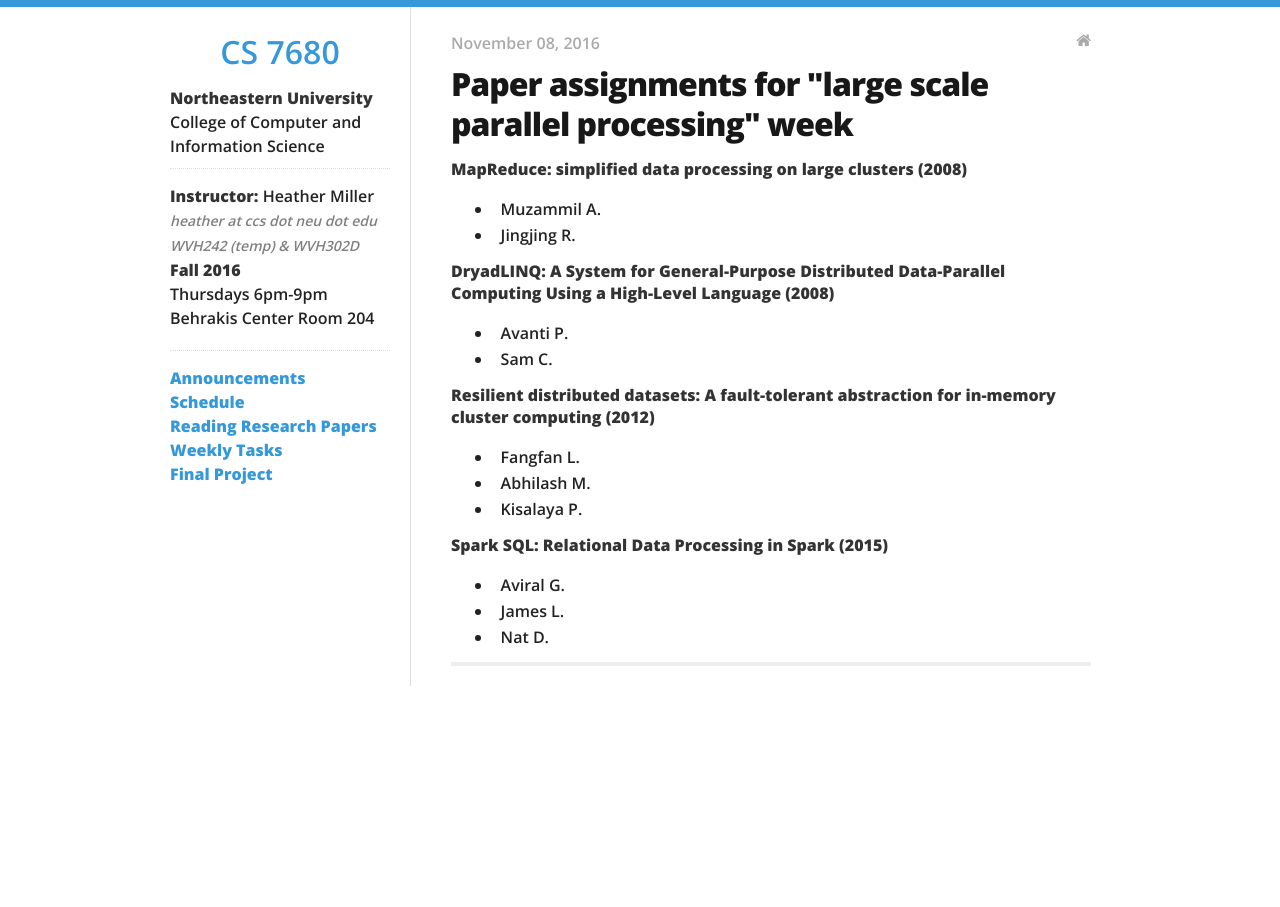
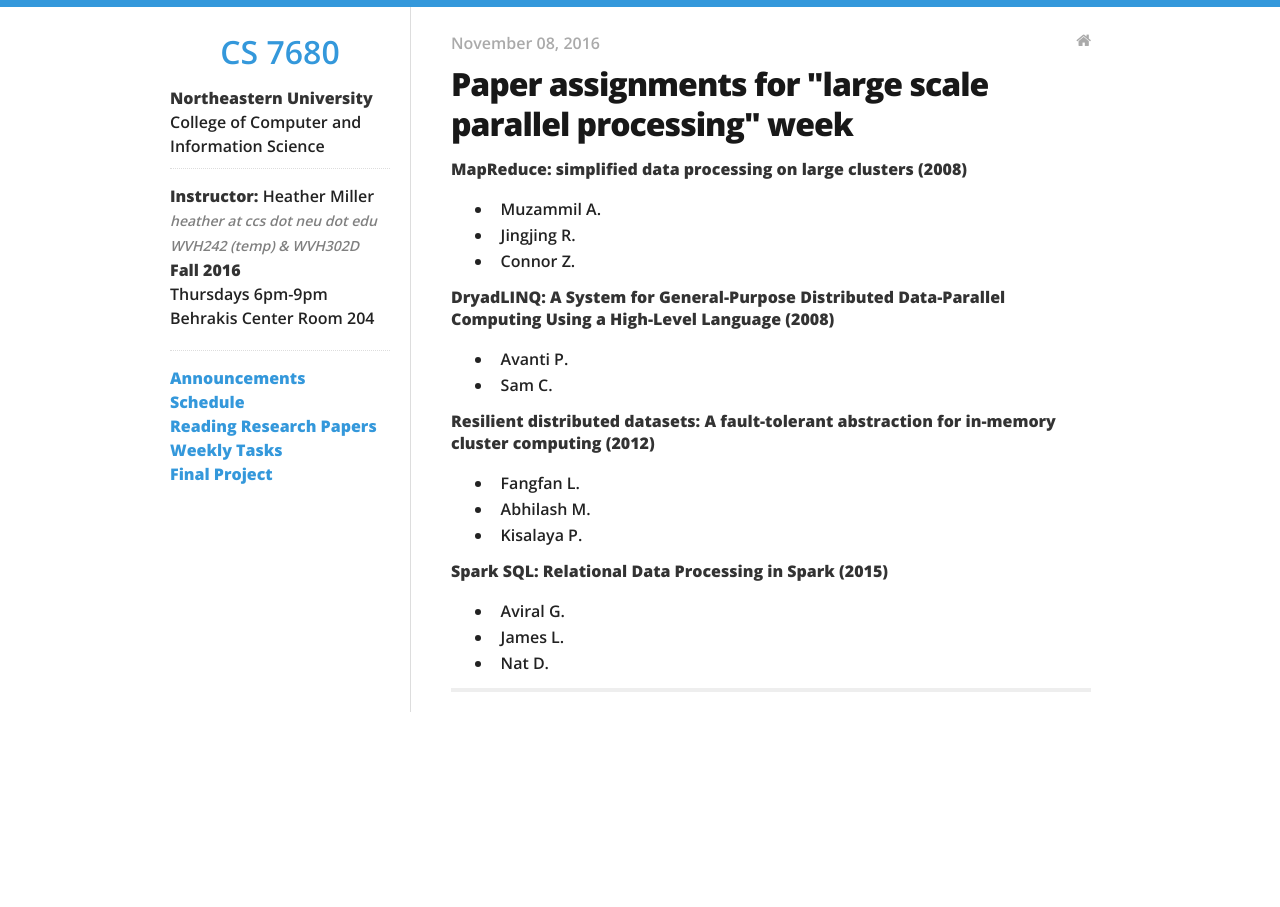
Before and after one commit to heathermiller/wwwcs7680, a Jekyll site: the page built from _posts/2016-11-08-paper-assignments-for-week-10.md, in a window 1280 px wide. Built offline with Jekyll 4.4.1, drawn with Linux system fonts in a browser that asks for light colours; nearby versions of some CDN libraries.

Commit message:
Forgot Connor

```diff
--- a/_posts/2016-11-08-paper-assignments-for-week-10.md
+++ b/_posts/2016-11-08-paper-assignments-for-week-10.md
@@ -7,6 +7,7 @@ title: Paper assignments for "large scale parallel processing" week
 
 - Muzammil A.
 - Jingjing R.
+- Connor Z.
 
 [**DryadLINQ: A System for General-Purpose Distributed Data-Parallel Computing Using a High-Level Language (2008)**](https://scholar.google.com/scholar?cluster=3662601067977846800&hl=en&as_sdt=0,22)
 
```
